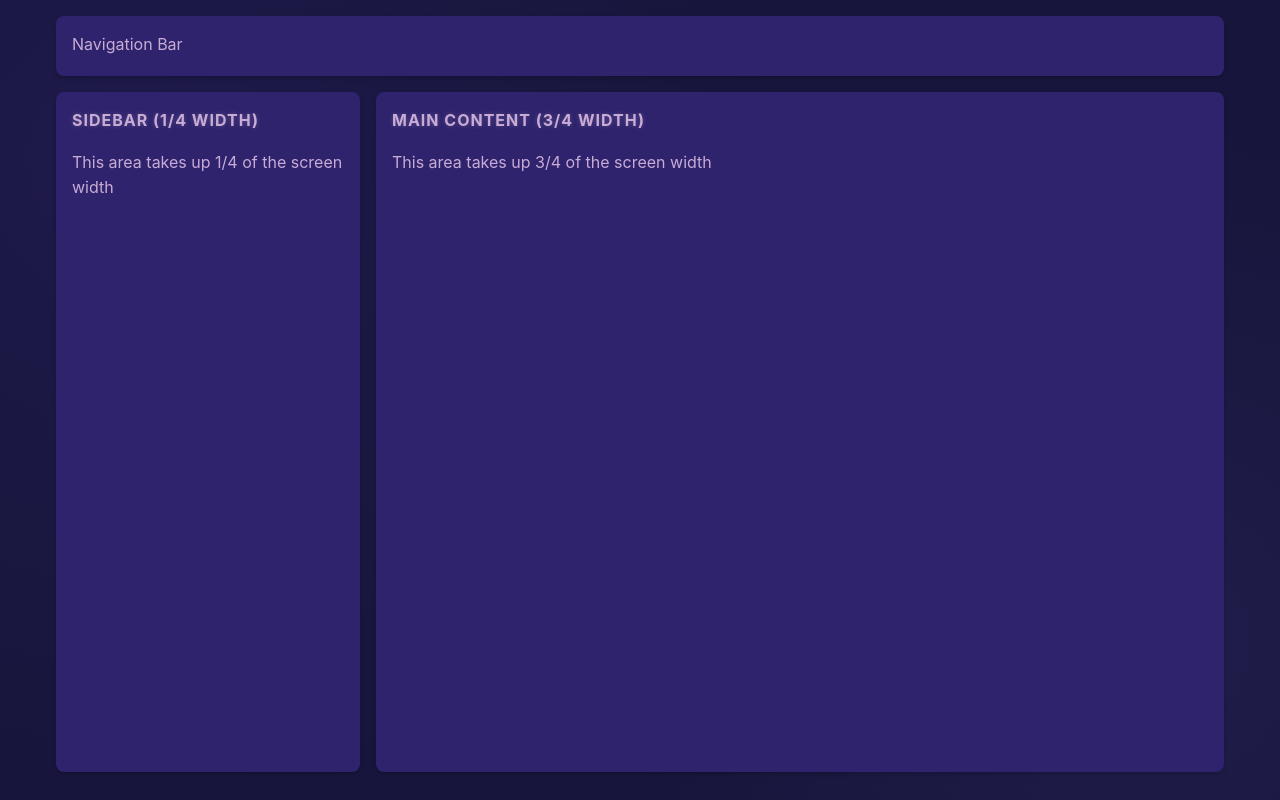
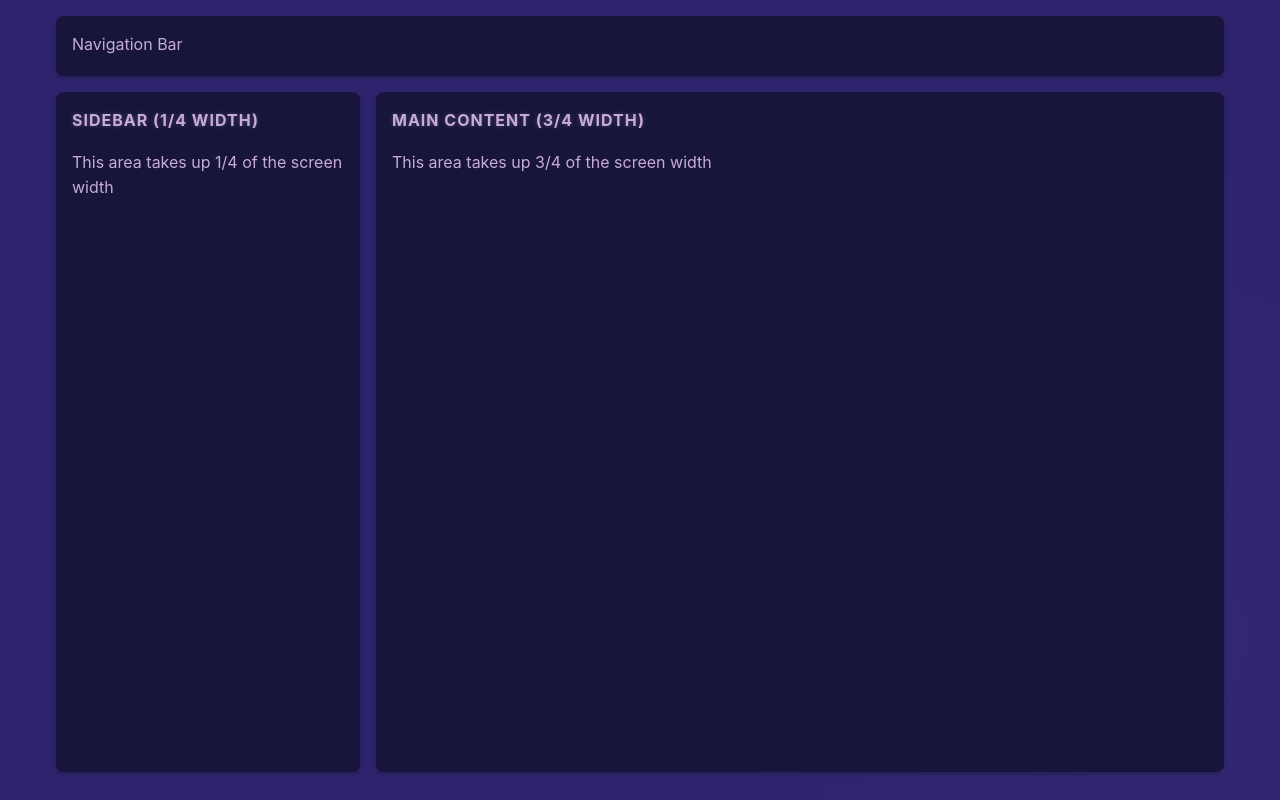
Before and after one commit to noahstew/hack-attack, a React (Vite) app in the folder habit-legacy/: page / in a window 1280 px wide. Built offline with nearby package versions, Linux system fonts and the light colour scheme.

Commit message:
Switch up background/secondary colors

```diff
--- a/habit-legacy/src/global.css
+++ b/habit-legacy/src/global.css
@@ -1,8 +1,8 @@
 
 /* === VARIABLES === */
 :root {
-  --color-background: #17153B;
-  --color-secondary: #2E236C;
+  --color-secondary: #17153B;
+  --color-background: #2E236C;
   --color-accent: #433D8B;
   --color-text: #C8ACD6;
   --color-text-muted: #9380A0;
```
